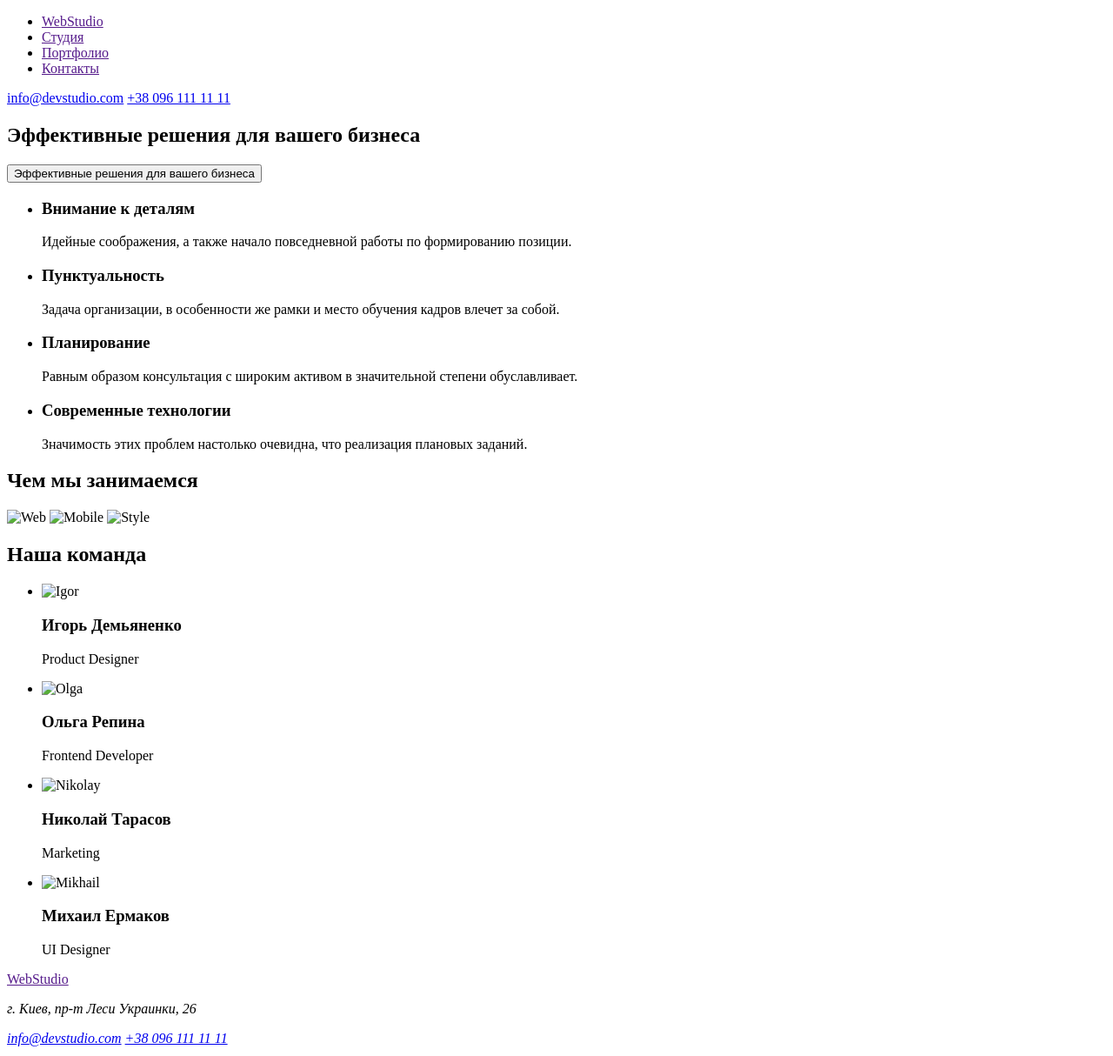
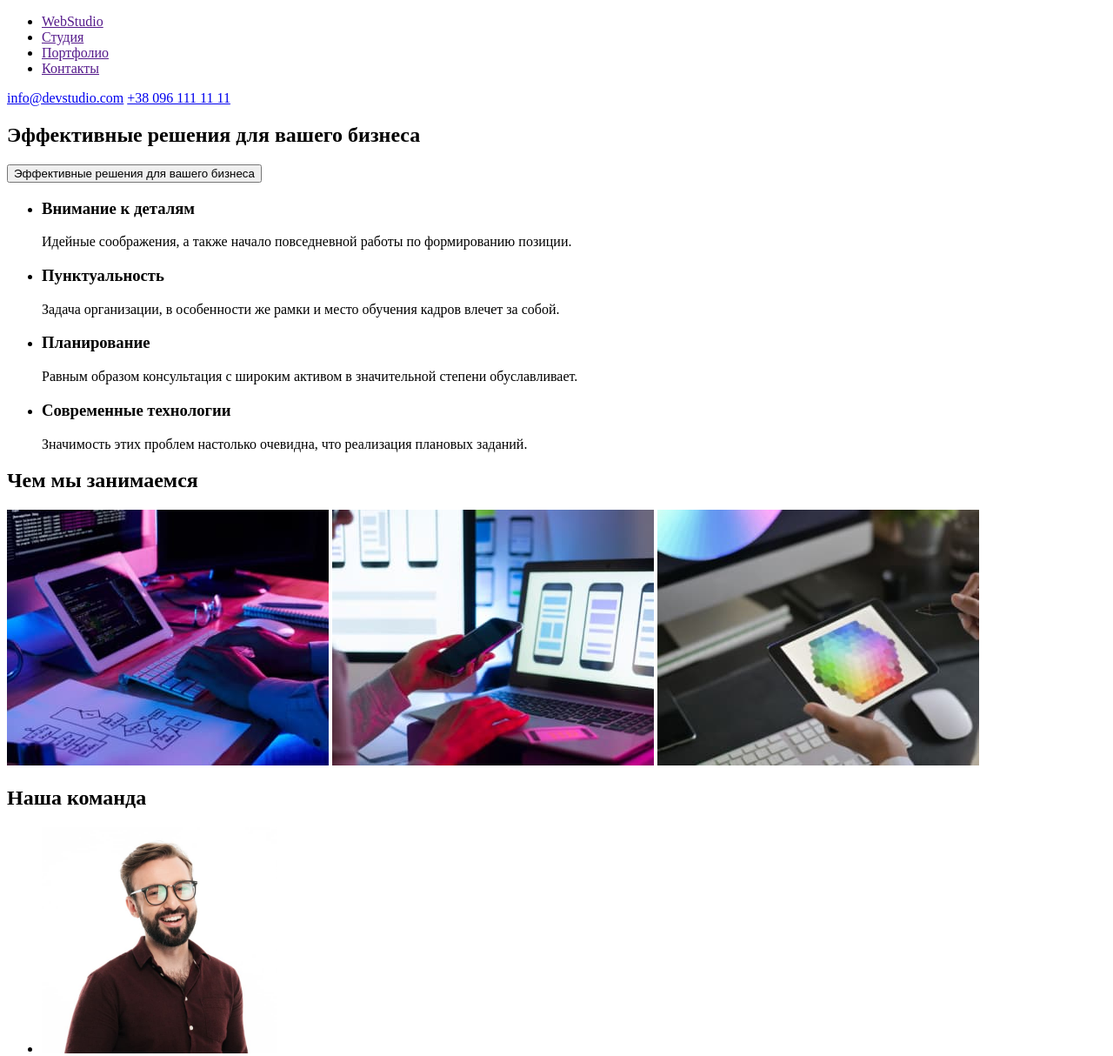
Before and after one commit to Oddyhn/goit-markup-hw-01, a plain HTML site: page index.html in a window 1280 px wide. Shown: the top 1214 px of the page at 87% size. Drawn offline with Linux system fonts and the light colour scheme; the site is published under a folder, as on GitHub Pages, so addresses that start at the root find nothing.

Commit message:
Images correction

```diff
--- a/index.html
+++ b/index.html
@@ -57,31 +57,31 @@
 
         <section>
             <h2>Чем мы занимаемся</h2>
-            <img src="/images/main/activity/web.jpg" alt="Web" width="370">
-            <img src="/images/main/activity/mobile.jpg" alt="Mobile" width="370">
-            <img src="/images/main/activity/style.jpg" alt="Style" width="370">
+            <img src="./images/main/activity/web.jpg" alt="Web" width="370">
+            <img src="./images/main/activity/mobile.jpg" alt="Mobile" width="370">
+            <img src="./images/main/activity/style.jpg" alt="Style" width="370">
         </section>
 
         <section>
             <h2>Наша команда</h2>
             <ul>
                 <li>
-                    <img src="/images/main/team/igor.jpg" alt="Igor" width="270">
+                    <img src="./images/main/team/igor.jpg" alt="Igor" width="270">
                     <h3>Игорь Демьяненко</h3>
                     <p>Product Designer</p>
                 </li>
                 <li>
-                    <img src="/images/main/team/olga.jpg" alt="Olga" width="270">
+                    <img src="./images/main/team/olga.jpg" alt="Olga" width="270">
                     <h3>Ольга Репина</h3>
                     <p>Frontend Developer</p>
                 </li>
                 <li>
-                    <img src="/images/main/team/nikolay.jpg" alt="Nikolay" width="270">
+                    <img src="./images/main/team/nikolay.jpg" alt="Nikolay" width="270">
                     <h3>Николай Тарасов</h3>
                     <p>Marketing</p>
                 </li>
                 <li>
-                    <img src="/images/main/team/mikhail.jpg" alt="Mikhail" width="270">
+                    <img src="./images/main/team/mikhail.jpg" alt="Mikhail" width="270">
                     <h3>Михаил Ермаков</h3>
                     <p>UI Designer</p>
                 </li>
```
